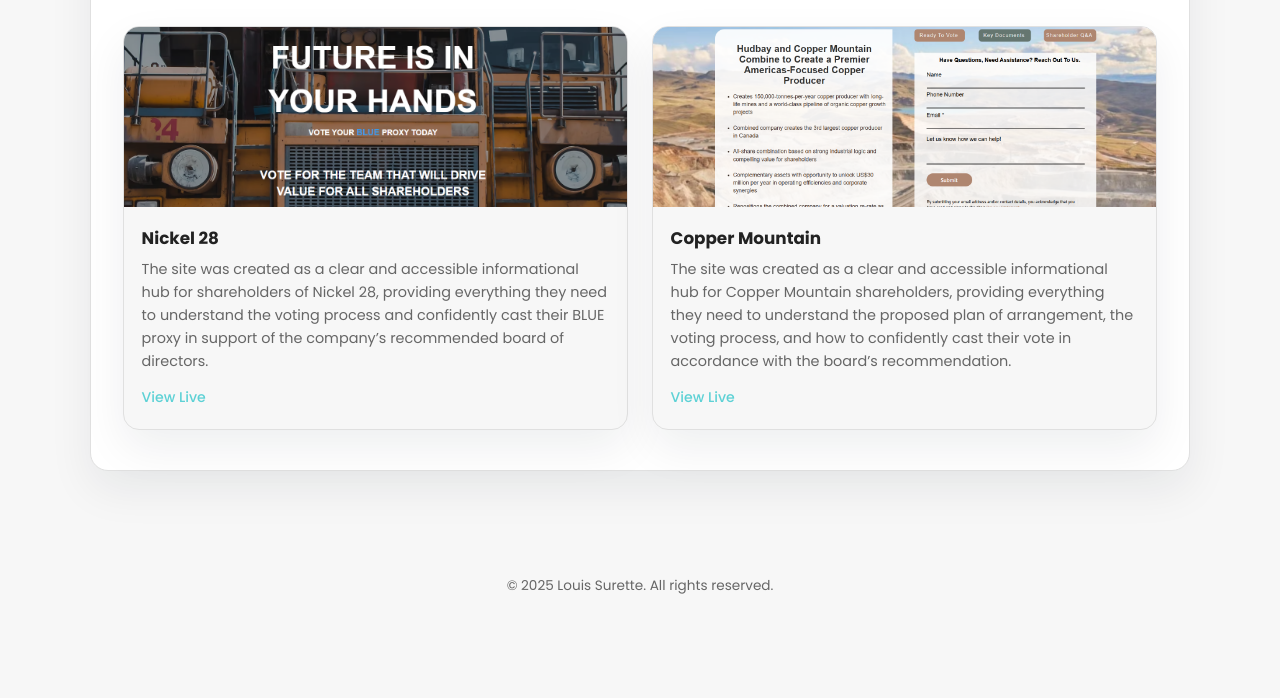
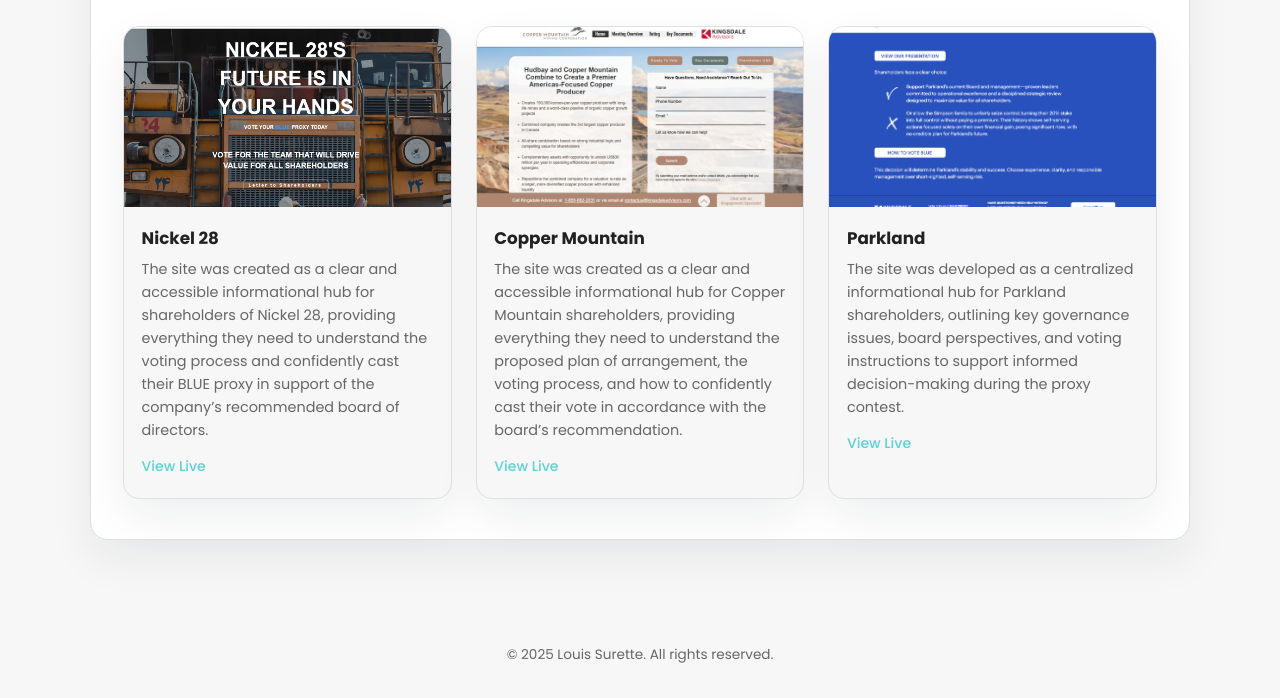
Before and after one commit to louissurette5dev/Portfolio, a plain HTML site: page Wix.html in a window 1280 px wide. Shown: the part 233-931 px from the top of the page. Before the commit the page ends 862 px from the top, so only its background shows below. Drawn offline with nearby package versions, Linux system fonts and the light colour scheme.

Commit message:
wix website updates

```diff
--- a/Wix.html
+++ b/Wix.html
@@ -69,20 +69,39 @@
         <!-- Project 2 -->
         <article class="project-card">
           <div class="project-image-wrapper">
-            <a href="https://louisemiliensurett.wixsite.com/website-3-1" target="_blank"></a><img
+            <a href="https://louisemiliensurett.wixsite.com/coppermountain" target="_blank"></a><img
               src="img/coppermountain.png"
               alt="Screenshot of a modern landing page project2"
               class="project-image"
             />
           </div>
           <div class="project-content">
-             <a href="https://louisemiliensurett.wixsite.com/website-3-1" target="_blank" class="project-link2"><h3>Copper Mountain</h3></a>
+             <a href="https://louisemiliensurett.wixsite.com/coppermountain" target="_blank" class="project-link2"><h3>Copper Mountain</h3></a>
             <p>
               The site was created as a clear and accessible informational hub for Copper Mountain shareholders,
               providing everything they need to understand the proposed plan of arrangement, the voting process, and how to
               confidently cast their vote in accordance with the board’s recommendation.
             </p>
-            <a href="https://louisemiliensurett.wixsite.com/website-3-1" target="_blank" class="project-link">View Live</a>
+            <a href="https://louisemiliensurett.wixsite.com/coppermountain" target="_blank" class="project-link">View Live</a>
+          </div>
+        </article>
+
+        <!-- Project 3 -->
+        <article class="project-card">
+          <div class="project-image-wrapper">
+            <a href="https://louisemiliensurett.wixsite.com/parkland" target="_blank"></a><img
+              src="img/parklandcover.png"
+              alt="Screenshot of a modern landing page project2"
+              class="project-image"
+            />
+          </div>
+          <div class="project-content">
+             <a href="https://louisemiliensurett.wixsite.com/parkland" target="_blank" class="project-link2"><h3>Parkland</h3></a>
+            <p>
+              The site was developed as a centralized informational hub for Parkland shareholders, outlining key governance issues,
+               board perspectives, and voting instructions to support informed decision-making during the proxy contest.
+            </p>
+            <a href="https://louisemiliensurett.wixsite.com/parkland" target="_blank" class="project-link">View Live</a>
           </div>
         </article>
 
```
Also changed, not shown: img/parklandcover.png (added).
